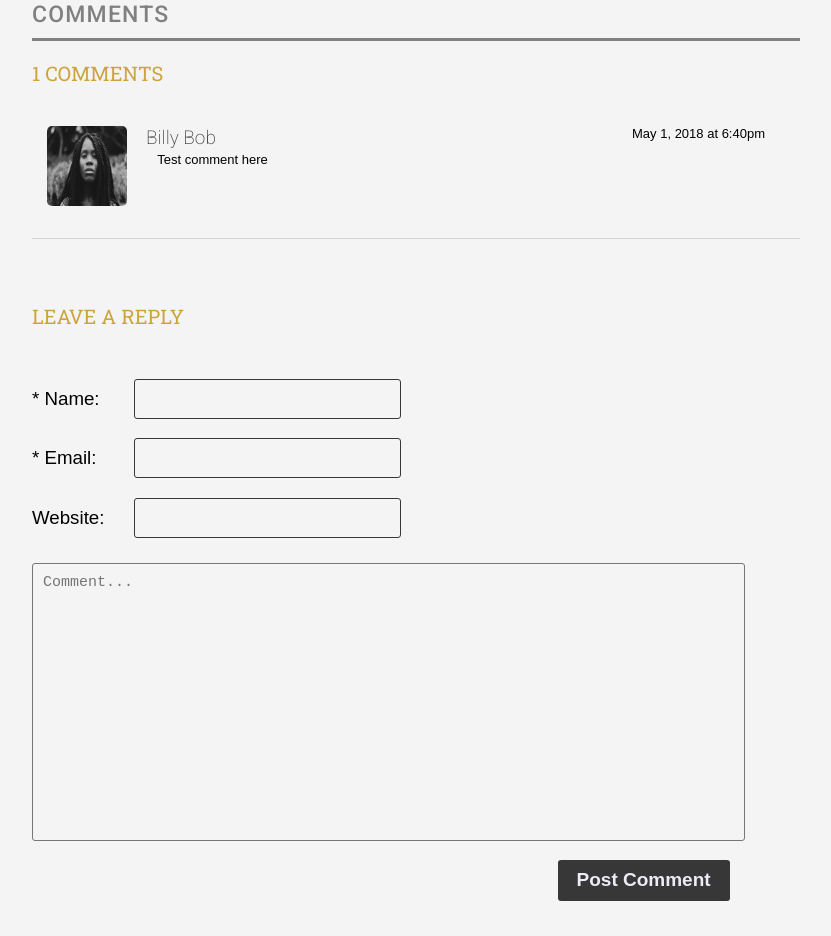
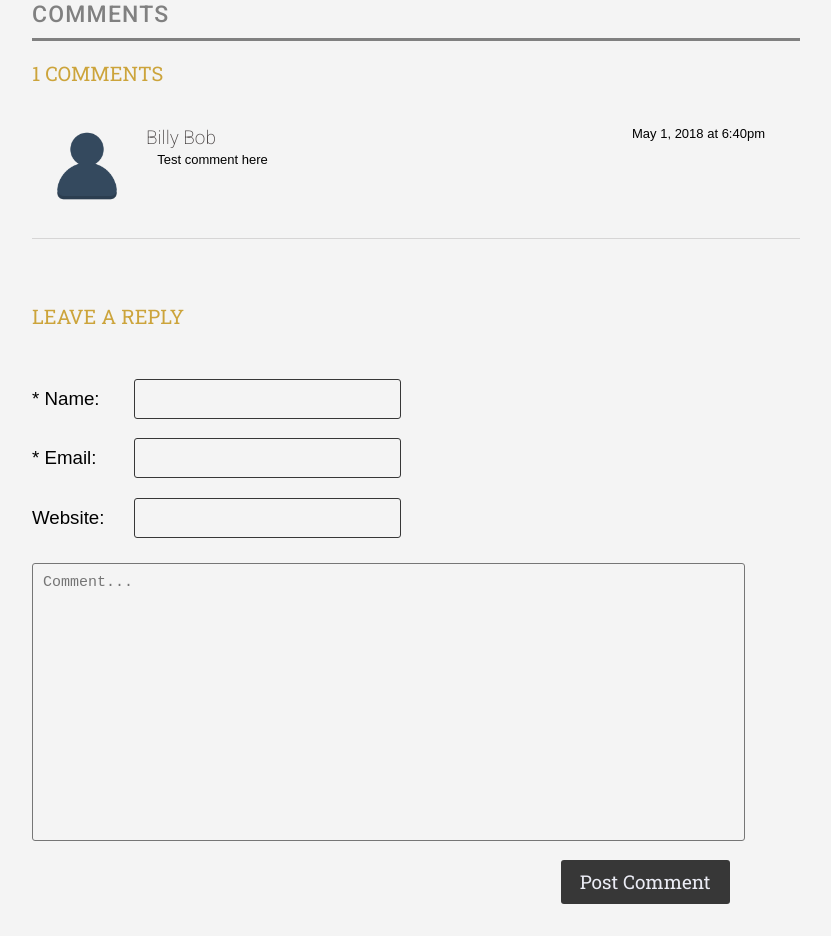
Before and after one commit to taihelsel/open-source-forum, a React (Create React App) app: page /posts/test in a window 1280 px wide. Shown: the part 2260-3196 px from the top of the page, without its empty margins (18-849 px from the left). Built offline with nearby package versions, Linux system fonts and the light colour scheme.

Commit message:
changed single comment filler headshot

```diff
--- a/src/App.css
+++ b/src/App.css
@@ -623,8 +623,8 @@ html,body,.App{
     padding: 0.5em 1em;
     border-radius: 3px;
     border: unset;
-    font-weight: bolder;
-    font-family: "Lobster",sans-serif;
+    font-weight: lighter;
+    font-family: "Roboto Slab";
     margin-right: 5.5vmax;
     margin-top: 15px;
 }
--- a/src/components/SinglePost/SinglePost.js
+++ b/src/components/SinglePost/SinglePost.js
@@ -21,7 +21,7 @@ class SinglePost extends Component {
             <Article />
             <AuthorAbout />
             <Related />
-            <Comments comments={[{img:require("../.././media/images/stockphotos/headshot.jpg"),author:"billy bob",text:"Test comment here",datePosted:"May 1, 2018 at 6:40pm"}]} />
+            <Comments comments={[{img:require("../.././media/images/icons/basic-user.png"),author:"billy bob",text:"Test comment here",datePosted:"May 1, 2018 at 6:40pm"}]} />
         </section>
     );
   }
```
Also changed, not shown: src/media/images/icons/basic-user.png (added).
